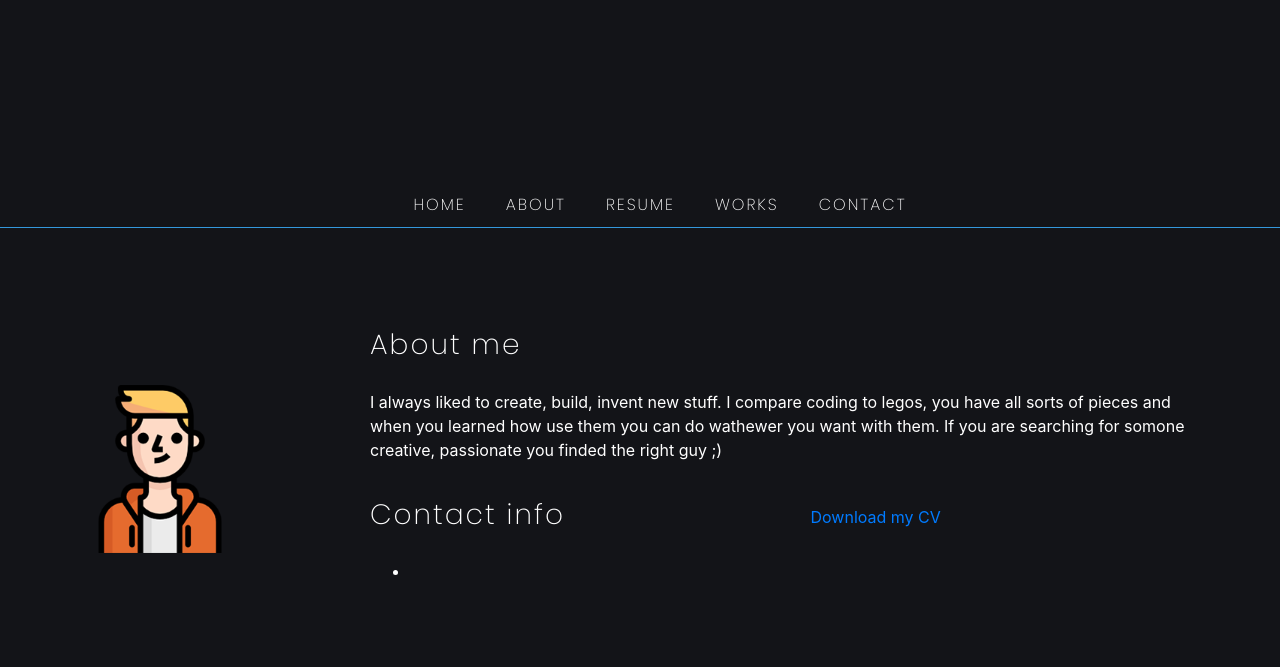
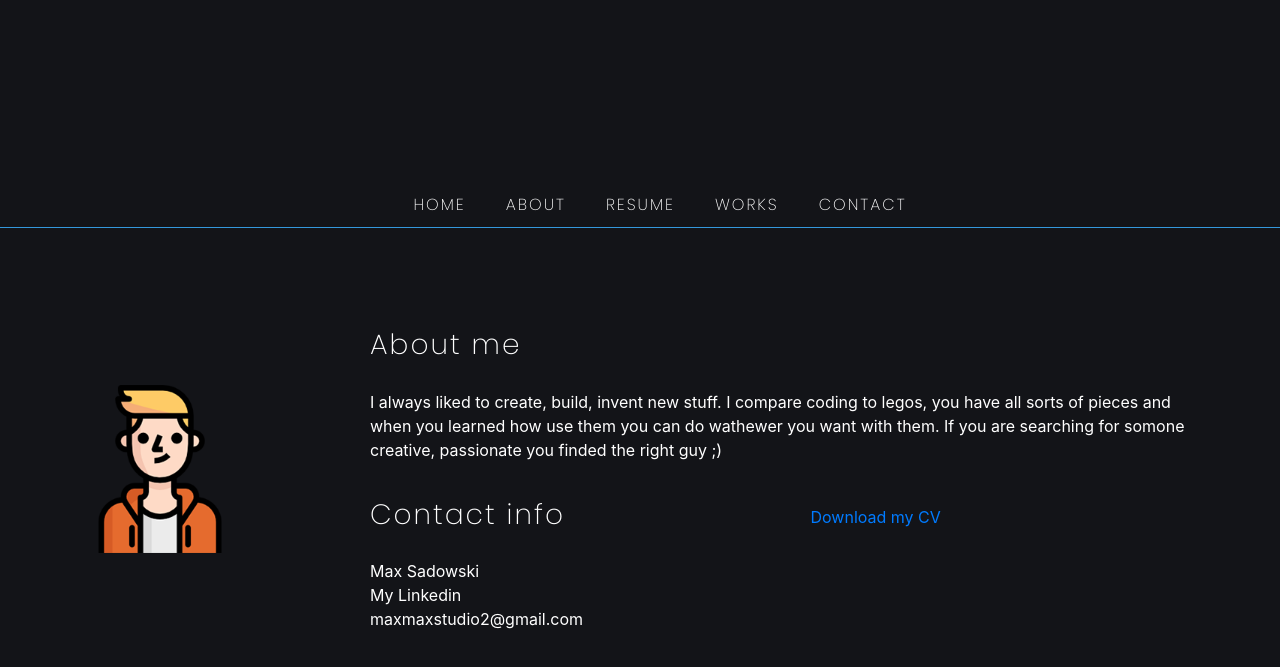
Before and after one commit to MagsMax/NewPortfolio, a plain HTML site: page app/index.html in a window 1280 px wide. Shown: the part 457-1124 px from the top of the page. Drawn offline with nearby package versions, Linux system fonts and the light colour scheme.

Commit message:
changements css

```diff
--- a/app/index.html
+++ b/app/index.html
@@ -109,7 +109,9 @@
               <div class="col-md">
                 <h3>Contact info</h3>
                   <ul>
-                    <li></li>
+                    <li>Max Sadowski</li>
+                    <li> <a href="https://www.linkedin.com/in/max-p-sadowski-761872156/">My Linkedin</a> </li>
+                    <li> <a href="mailto:maxmaxstudio2@gmail.com">maxmaxstudio2@gmail.com</a> </li>
                   </ul>
               </div>
 
--- a/app/scss/global.scss
+++ b/app/scss/global.scss
@@ -146,5 +146,15 @@ body{
   img{
     max-width: 150px;
   }
+  ul{
+    padding-left: 0px;
+    li{
+      list-style: none;
+      padding-left: 0px;
+      a{
+        color:#fff;
+      }
+    }
+  }
 }
 @import "responsive";
```
Also changed, not shown: app/css/global.css, app/css/main.css.
